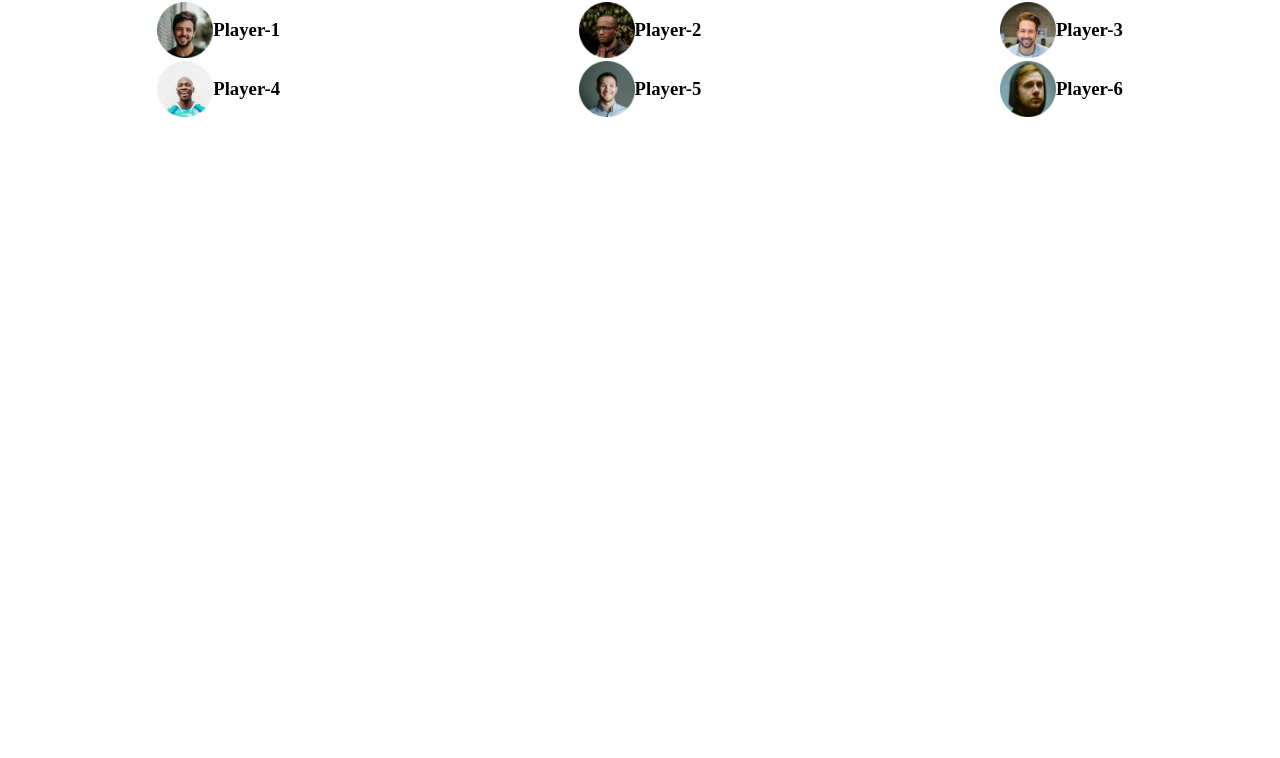
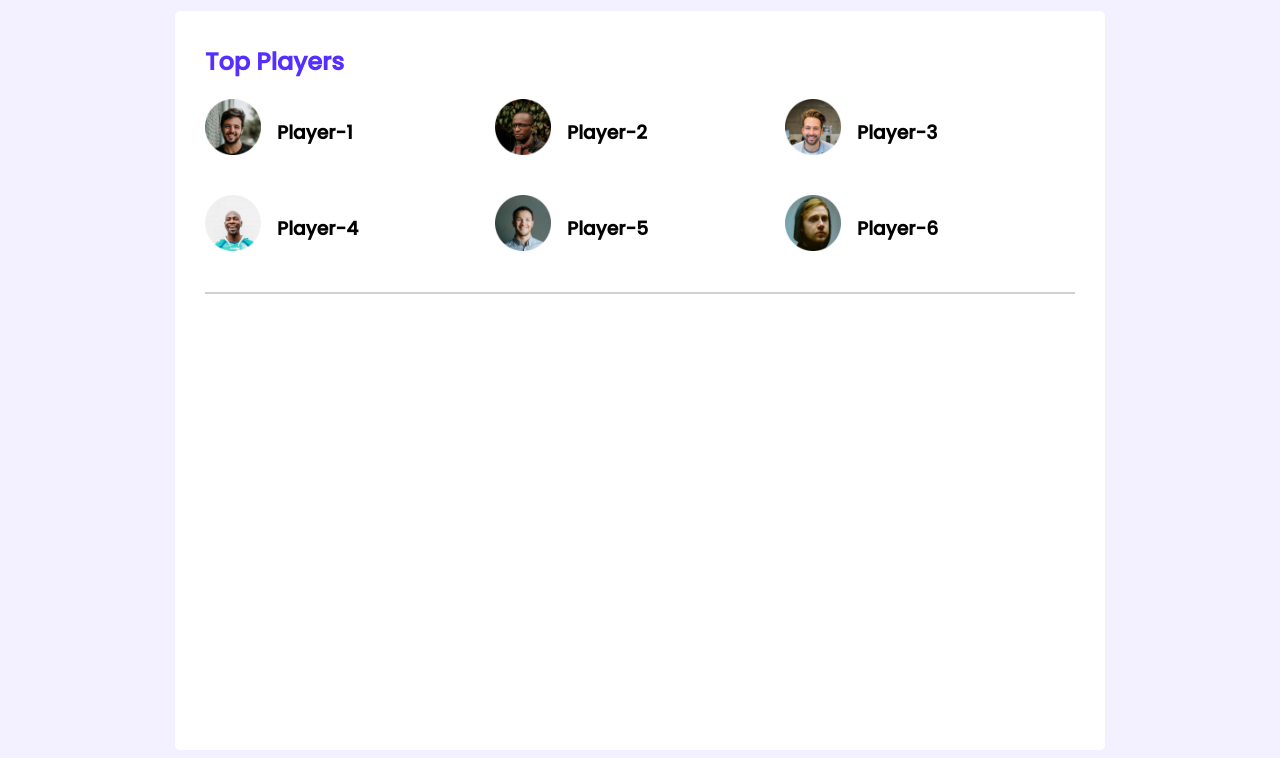
Before and after one commit to IamRidoyRoy/Leader-Board-Idea, a plain HTML site: page index.html in a window 1280 px wide. Shown: the part 80-838 px from the top of the page. Before the commit the page ends 800 px from the top, so only its background shows below. Drawn offline with Linux system fonts and the light colour scheme.

Commit message:
Top player added

```diff
--- a/index.html
+++ b/index.html
@@ -18,34 +18,37 @@
 
     <main>
         <!-- Top players and top blog section -->
-        <section>
-
+        <section class="container">
             <div class="top-players">
+                <h2 class="section-title">Top Players</h2>
+                <div class="all-players">
                     <div class="player">
                         <img src="images/players/player-1.png" alt="">
-                    <h3>Player-1</h3>
+                        <h3 class="player-name">Player-1</h3>
                     </div>
                     <div class="player">
                         <img src="images/players/player-2.png" alt="">
-                    <h3>Player-2</h3>
+                        <h3 class="player-name">Player-2</h3>
                     </div>
                     <div class="player">
                         <img src="images/players/player-3.png" alt="">
-                    <h3>Player-3</h3>
+                        <h3 class="player-name">Player-3</h3>
                     </div>
                     <div class="player">
                         <img src="images/players/player-4.png" alt="">
-                    <h3>Player-4</h3>
+                        <h3 class="player-name">Player-4</h3>
                     </div>
                     <div class="player">
                         <img src="images/players/player-5.png" alt="">
-                    <h3>Player-5</h3>
+                        <h3 class="player-name">Player-5</h3>
                     </div>
                     <div class="player">
                         <img src="images/players/player-6.png" alt="">
-                    <h3>Player-6</h3>
+                        <h3 class="player-name">Player-6</h3>
                     </div>
                 </div>
+            </div>
+           <hr>
         </section>
     </main>
 
--- a/styles/style.css
+++ b/styles/style.css
@@ -1,7 +1,40 @@
+/* Fonts */
+@import url('https://fonts.googleapis.com/css2?family=Poppins:wght@500&display=swap');
+
+/* common css or utility */
+body{
+    font-family: 'Poppins', sans-serif;
+    background-color: #F3F1FF;
+}
+
+main{
+    display: flex;
+    justify-content: center;
+}
+
+.section-title{
+    font-size: 24px;
+    color: #562EFF;
+    margin-top: 3px;
+
+}
+.container{
+    background-color:  #FFFFFF;
+    height: 679px;
+    width: 870px;
+    border-radius: 5px;
+    padding: 30px;
+
+}
+
 /* top players styles */
 .top-players{
+    margin-bottom: 30px;
+}
+.all-players{
     display: grid;
     grid-template-columns: repeat(3, 1fr);
+    grid-row-gap: 30px;
 }
 
 .player img{
@@ -10,6 +43,13 @@
 }
 .player{
     display: flex;
-    align-items: center;
-    justify-content: center;
+    /* align-items: center;
+    justify-content: center; */
 }
+
+.player-name{
+    margin-left: 16px;
+}
+hr{
+    border: 1px solid #D1D1D1
+}
```
Lines whose indentation alone changed are shown as unchanged.
